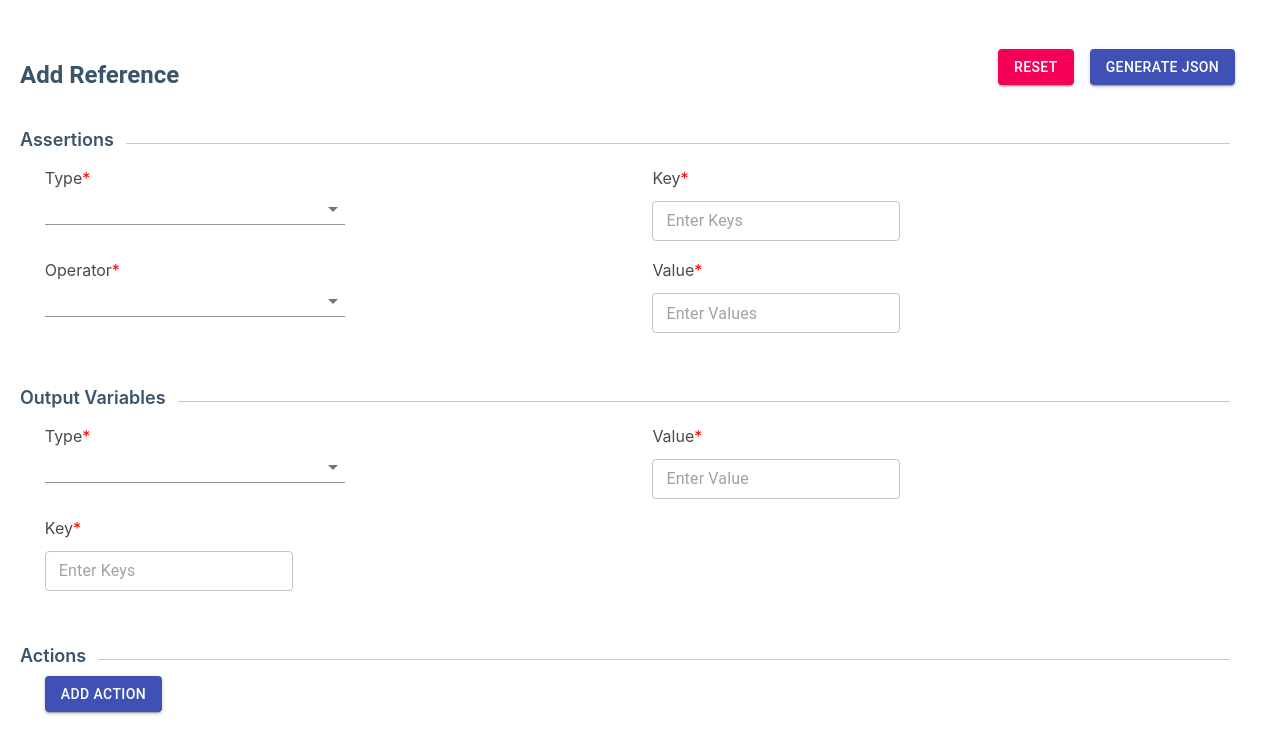
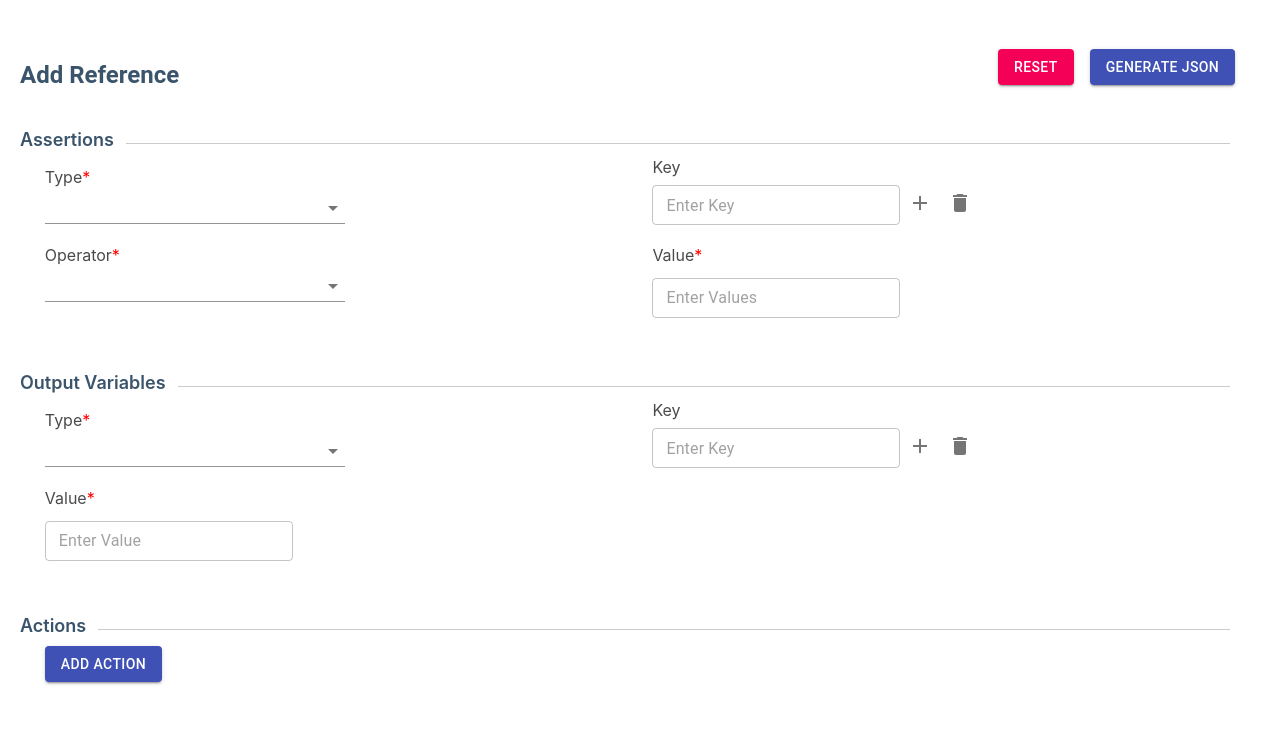
Before and after one commit to 99vish/react-app-micro-ui, a React (Create React App) app: page /add-ref in a window 1280 px wide. Shown: the top 754 px of the page. Built offline with nearby package versions, Linux system fonts and the light colour scheme.

Commit message:
updated keys

```diff
--- a/src/AddRef.js
+++ b/src/AddRef.js
@@ -6,6 +6,7 @@ import { Autocomplete, MenuItem, IconButton, Tooltip } from '@mui/material';
 import EditIcon from '@mui/icons-material/Edit';
 import DeleteIcon from '@mui/icons-material/Delete';
 import PopupForm from './components/PopupForm';
+import AddIcon from '@mui/icons-material/Add';
 
 const useStyles = makeStyles((theme) => ({
   root: {
@@ -71,14 +72,14 @@ export default function AddRule(props) {
 
   const [assertions, setAssertions] = useState({
     type: '',
-    key: '',
+    key: [''],
     operator: '',
     value: ''
   })
 
   const [outputVariable, setOutputVariable] = useState({
     type: '',
-    key: '',
+    key: [''],
     value: ''
   })
 
@@ -134,6 +135,54 @@ export default function AddRule(props) {
     setAssertions({ ...assertions, [name]: value });
     console.log("HI")
   }
+
+  const handleAssertionKeyChange = (index, event) => {
+    const newKeys = [...assertions.key];
+    newKeys[index] = event.target.value;
+    setAssertions({
+      ...assertions,
+      key: newKeys,
+    });
+  };
+
+  const addKeyField = () => {
+    setAssertions({
+      ...assertions,
+      key: [...assertions.key, ''],
+    });
+  };
+
+  const deleteKeyField = (index) => {
+    const newKeys = assertions.key.filter((_, i) => i !== index);
+    setAssertions({
+      ...assertions,
+      key: newKeys,
+    });
+  };
+
+  const handleOutputKeyChange = (index, event) => {
+    const newKeys = [...outputVariable.key];
+    newKeys[index] = event.target.value;
+    setOutputVariable({
+      ...outputVariable,
+      key: newKeys,
+    });
+  };
+
+  const addOutputKeyField = () => {
+    setOutputVariable({
+      ...outputVariable,
+      key: [...outputVariable.key, ''],
+    });
+  };
+
+  const deleteOutputKeyField = (index) => {
+    const newKeys = outputVariable.key.filter((_, i) => i !== index);
+    setOutputVariable({
+      ...outputVariable,
+      key: newKeys,
+    });
+  };
 
   const handleOutputVariableChange = (e) => {
     const { name, value } = e.target;
@@ -214,22 +263,39 @@ export default function AddRule(props) {
               ))}
             </TextField>
           </Grid>
-          <Grid item xs={12} md={6} ls={6} xl={6}>
-            <div style={{ paddingBottom: '5px', paddingTop: '10px' }}>
+          <div>
             Key
-              <span style={{ color: 'red' }}>*</span>
-            </div>
+            {assertions.key.map((key, index) => (
+              <Grid container alignItems="center" key={index}>
+                <Grid item>
                   <TextField
                     margin='dense'
                     name="key"
-              placeholder="Enter Keys"
-              id="outputKey"
+                    placeholder="Enter Key"
+                    id={`outputKey-${index}`}
                     type='text'
-              onChange={e => handleAssertionChange(e)}
-              value={assertions.key}
+                    onChange={e => handleAssertionKeyChange(index, e)}
+                    value={key}
                     variant='outlined'
                   />
                 </Grid>
+                {index === assertions.key.length - 1 && (
+                  <>
+                    <Grid item>
+                      <IconButton onClick={addKeyField}>
+                        <AddIcon />
+                      </IconButton>
+                    </Grid>
+                    <Grid item>
+                      <IconButton onClick={() => deleteKeyField(index)}>
+                        <DeleteIcon />
+                      </IconButton>
+                    </Grid>
+                  </>
+                )}
+              </Grid>
+            ))}
+          </div>
           <Grid item xs={12} md={6} ls={6} xl={6}>
             <div style={{ paddingBottom: '5px', paddingTop: '10px' }}>
               Operator
@@ -296,6 +362,41 @@ export default function AddRule(props) {
             </TextField>
           </Grid>
           <Grid item xs={12} md={6} ls={6} xl={6}>
+            <div>
+              Key
+              {outputVariable.key.map((key, index) => (
+                <Grid container alignItems="center" key={index}>
+                  <Grid item>
+                    <TextField
+                      margin='dense'
+                      name="key"
+                      placeholder="Enter Key"
+                      id={`outputKey-${index}`}
+                      type='text'
+                      onChange={e => handleOutputKeyChange(index, e)}
+                      value={key}
+                      variant='outlined'
+                    />
+                  </Grid>
+                  {index === outputVariable.key.length - 1 && (
+                    <>
+                      <Grid item>
+                        <IconButton onClick={addOutputKeyField}>
+                          <AddIcon />
+                        </IconButton>
+                      </Grid>
+                      <Grid item>
+                        <IconButton onClick={() => deleteOutputKeyField(index)}>
+                          <DeleteIcon />
+                        </IconButton>
+                      </Grid>
+                    </>
+                  )}
+                </Grid>
+              ))}
+            </div>
+          </Grid>
+          <Grid item xs={12} md={6} ls={6} xl={6}>
             <div style={{ paddingBottom: '5px', paddingTop: '10px' }}>
               Value
               <span style={{ color: 'red' }}>*</span>
@@ -307,22 +408,6 @@ export default function AddRule(props) {
               type='text'
               onChange={handleOutputVariableChange}
               value={outputVariable.value}
-              variant='outlined'
-            />
-          </Grid>
-          <Grid item xs={12} md={6} ls={6} xl={6}>
-            <div style={{ paddingBottom: '5px', paddingTop: '10px' }}>
-              Key
-              <span style={{ color: 'red' }}>*</span>
-            </div>
-            <TextField
-              margin='dense'
-              name="key"
-              placeholder="Enter Keys"
-              id="key"
-              type='text'
-              onChange={handleOutputVariableChange}
-              value={outputVariable.key}
               variant='outlined'
             />
           </Grid>
```
Lines whose indentation alone changed are shown as unchanged.
